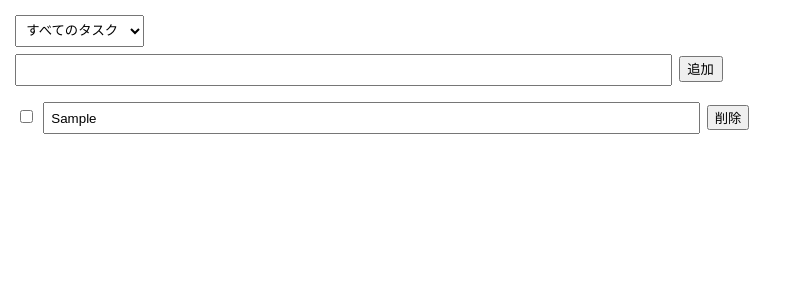
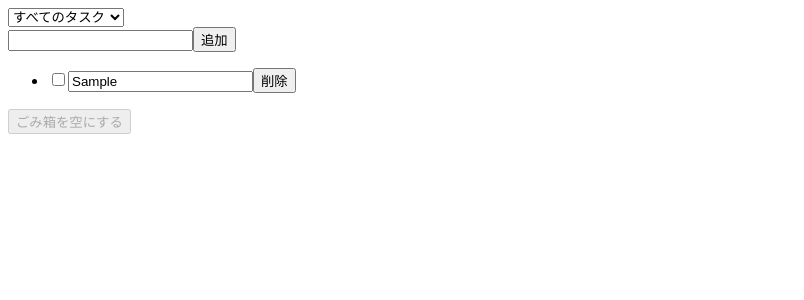
Before and after one commit to dankichi24/todo-type, a React (Vite) app: page / in a window 1280 px wide. Both pictures are taken after typing "Sample" into the empty fields and a click on the input "追加". Shown: the top 300 px of the page, without its empty margins (0-804 px from the left). Built offline with nearby package versions, Linux system fonts and the light colour scheme.

Commit message:
🎨 ソースコードをコンポーネントごとに分割する

```diff
--- /dev/null
+++ b/src/@types/Filter.d.ts
@@ -0,0 +1 @@
+declare type Filter = "all" | "checked" | "unchecked" | "removed";
--- /dev/null
+++ b/src/@types/Todo.d.ts
@@ -0,0 +1,6 @@
+declare type Todo = {
+  value: string;
+  readonly id: number;
+  checked: boolean;
+  removed: boolean;
+};
--- a/src/App.tsx
+++ b/src/App.tsx
@@ -1,13 +1,8 @@
 import { useState } from "react";
-
-type Todo = {
-  value: string;
-  readonly id: number;
-  checked: boolean;
-  removed: boolean;
-};
-
-type Filter = "all" | "checked" | "unchecked" | "removed";
+import { FromDialog } from "./component/FromDialog";
+import { ActionButton } from "./component/AcionButton";
+import { SideBar } from "./component/SideBar";
+import { TodoItem } from "./component/TodoItem";
 
 export const App = () => {
   const [text, setText] = useState("");
@@ -58,77 +53,12 @@ export const App = () => {
     setTodos((todos) => todos.filter((todo) => !todo.removed));
   };
 
-  const filteredTodos = todos.filter((todo) => {
-    switch (filter) {
-      case "all":
-        return !todo.removed;
-      case "checked":
-        return todo.checked && !todo.removed;
-      case "unchecked":
-        return !todo.checked && !todo.removed;
-      case "removed":
-        return todo.removed;
-      default:
-        return todo;
-    }
-  });
-
   return (
     <div>
-      <select
-        defaultValue="all"
-        onChange={(e) => handleSort(e.target.value as Filter)}
-      >
-        <option value="all">すべてのタスク</option>
-        <option value="checked">完了したタスク</option>
-        <option value="unchecked">現在のタスク</option>
-        <option value="removed">ごみ箱</option>
-      </select>
-      {filter === "removed" ? (
-        <button
-          onClick={handleEmpty}
-          disabled={todos.filter((todo) => todo.removed).length === 0}
-        >
-          ごみ箱を空にする
-        </button>
-      ) : (
-        filter !== "checked" && (
-          <form
-            onSubmit={(e) => {
-              e.preventDefault();
-              handleSubmit();
-            }}
-          >
-            <input type="text" value={text} onChange={(e) => handleChange(e)} />
-            <input type="submit" value="追加" onSubmit={handleSubmit} />
-          </form>
-        )
-      )}
-      <ul>
-        {filteredTodos.map((todo) => {
-          return (
-            <li key={todo.id}>
-              <input
-                type="checkbox"
-                disabled={todo.removed}
-                checked={todo.checked}
-                onChange={() => handleTodo(todo.id, "checked", !todo.checked)}
-              />
-              <input
-                type="text"
-                disabled={todo.checked || todo.removed}
-                value={todo.value}
-                onChange={(e) => handleTodo(todo.id, "value", e.target.value)}
-              />
-              <button
-                onClick={() => handleTodo(todo.id, "removed", !todo.removed)}
-              >
-                {todo.removed ? "復元" : "削除"}
-              </button>
-            </li>
-          );
-        })}
-      </ul>
+      <SideBar onsort={handleSort} />
+      <FromDialog text={text} onChange={handleChange} onSubmit={handleSubmit} />
+      <TodoItem todos={todos} filter={filter} onTodo={handleTodo} />
+      <ActionButton todos={todos} onEmpty={handleEmpty} />
     </div>
   );
 };
--- /dev/null
+++ b/src/component/AcionButton.tsx
@@ -0,0 +1,13 @@
+type Props = {
+  todos: Todo[];
+  onEmpty: () => void;
+};
+
+export const ActionButton = (props: Props) => (
+  <button
+    onClick={props.onEmpty}
+    disabled={props.todos.filter((todo) => todo.removed).length === 0}
+  >
+    ごみ箱を空にする
+  </button>
+);
--- /dev/null
+++ b/src/component/FromDialog.tsx
@@ -0,0 +1,17 @@
+type Props = {
+  text: string;
+  onSubmit: () => void;
+  onChange: (e: React.ChangeEvent<HTMLInputElement>) => void;
+};
+
+export const FromDialog = (props: Props) => (
+  <form
+    onSubmit={(e) => {
+      e.preventDefault();
+      props.onSubmit();
+    }}
+  >
+    <input type="text" value={props.text} onChange={props.onChange} />
+    <input type="submit" value="追加" onSubmit={props.onSubmit} />
+  </form>
+);
--- /dev/null
+++ b/src/component/SideBar.tsx
@@ -0,0 +1,15 @@
+type Props = {
+  onsort: (filter: Filter) => void;
+};
+
+export const SideBar = (props: Props) => (
+  <select
+    defaultValue="all"
+    onChange={(e) => props.onsort(e.target.value as Filter)}
+  >
+    <option value="all">すべてのタスク</option>
+    <option value="checked">完了したタスク</option>
+    <option value="unchecked">現在のタスク</option>
+    <option value="removed">ごみ箱</option>
+  </select>
+);
--- /dev/null
+++ b/src/component/TodoItem.tsx
@@ -0,0 +1,54 @@
+type Props = {
+  todos: Todo[];
+  filter: Filter;
+  onTodo: <K extends keyof Todo, V extends Todo[K]>(
+    id: number,
+    key: K,
+    value: V
+  ) => void;
+};
+
+export const TodoItem = (props: Props) => {
+  const filteredTodos = props.todos.filter((todo) => {
+    switch (props.filter) {
+      case "all":
+        return !todo.removed;
+      case "checked":
+        return todo.checked && !todo.removed;
+      case "unchecked":
+        return !todo.checked && !todo.removed;
+      case "removed":
+        return todo.removed;
+      default:
+        return todo;
+    }
+  });
+
+  return (
+    <ul>
+      {filteredTodos.map((todo) => {
+        return (
+          <li key={todo.id}>
+            <input
+              type="checkbox"
+              disabled={todo.removed}
+              checked={todo.checked}
+              onChange={() => props.onTodo(todo.id, "checked", !todo.checked)}
+            />
+            <input
+              type="text"
+              disabled={todo.checked || todo.removed}
+              value={todo.value}
+              onChange={(e) => props.onTodo(todo.id, "value", e.target.value)}
+            />
+            <button
+              onClick={() => props.onTodo(todo.id, "removed", !todo.removed)}
+            >
+              {todo.removed ? "復元" : "削除"}
+            </button>
+          </li>
+        );
+      })}
+    </ul>
+  );
+};
--- a/src/index.css
+++ /dev/null
@@ -1,29 +0,0 @@
-#root {
-  margin: 0;
-  padding: 0;
-}
-
-select {
-  margin: 0.5em;
-  padding: 0.5em;
-}
-
-input[type="text"] {
-  width: 50vw;
-  padding: 0.5em;
-  margin: 0 0.5em;
-}
-
-input[type="submit"] {
-  padding: 0.1em 0.5em;
-}
-
-ul {
-  list-style: none;
-  margin-left: 0.5em;
-  padding-left: 0;
-}
-
-li {
-  margin-bottom: 0.5em;
-}
--- a/src/main.tsx
+++ b/src/main.tsx
@@ -2,7 +2,6 @@ import { StrictMode } from "react";
 import { createRoot } from "react-dom/client";
 
 import { App } from "./App";
-import "./index.css";
 
 const root = createRoot(document.getElementById("root")!);
 
```
